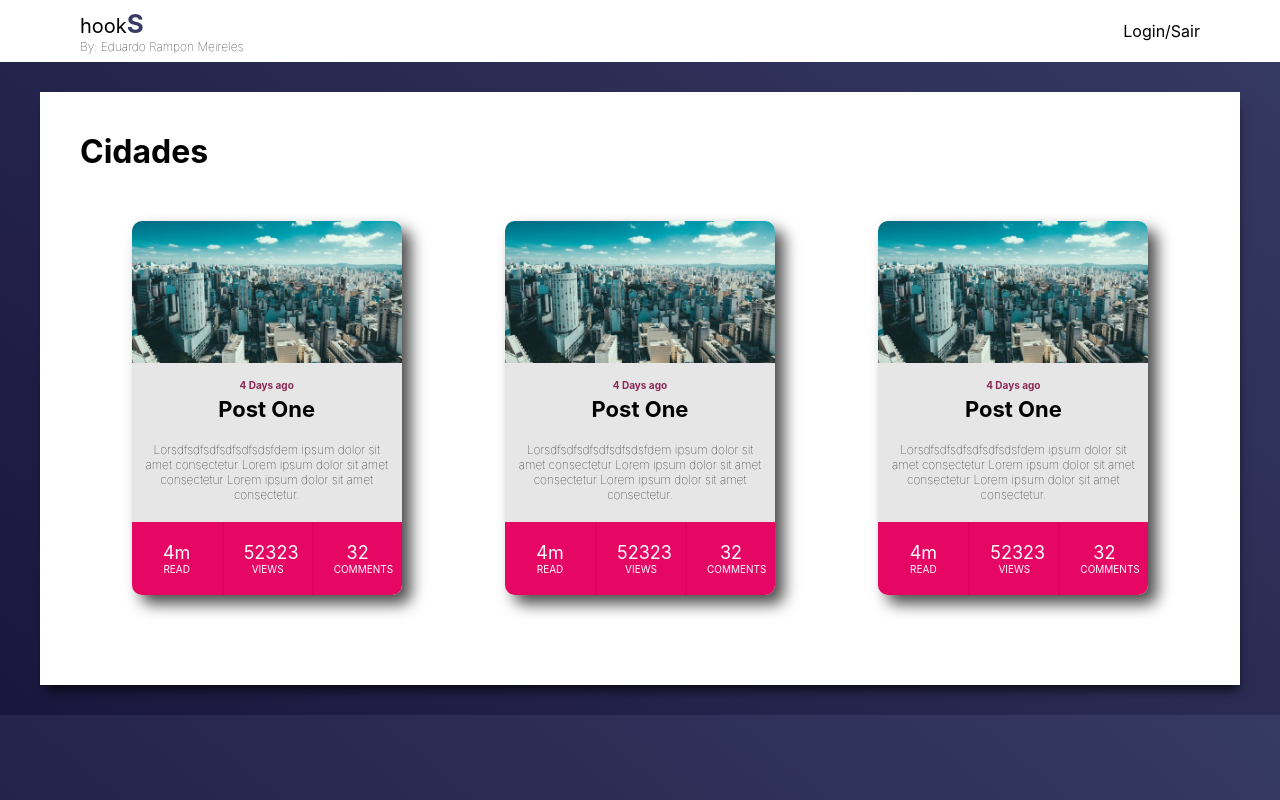
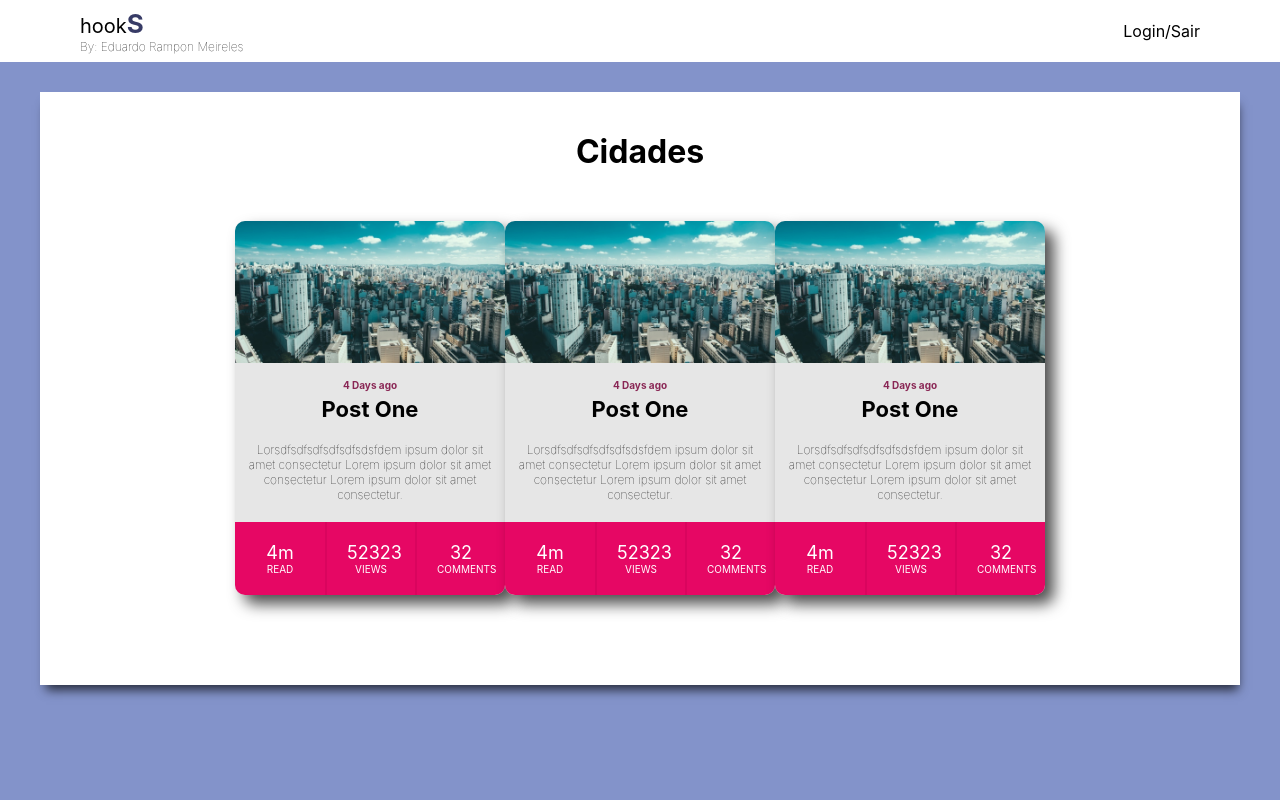
Before and after one commit to edu-rm/jwt-authentication, a React (Create React App) app in the folder web/: page / in a window 1280 px wide. Built offline with nearby package versions, Linux system fonts and the light colour scheme.

Commit message:
Login page

```diff
--- a/web/src/index.css
+++ b/web/src/index.css
@@ -7,14 +7,10 @@ body {
     sans-serif;
   -webkit-font-smoothing: antialiased;
   -moz-osx-font-smoothing: grayscale;
-  background: linear-gradient(220.04deg, #363B64 -0.93%, #1A163D 100%), rgba(22, 51, 155, 0.53);
+  background: rgba(22, 51, 155, 0.53);
   height: 100%;
 }
 
-code {
-  font-family: source-code-pro, Menlo, Monaco, Consolas, 'Courier New',
-    monospace;
-}
 
 
 #root {
--- a/web/src/pages/Home/styles.css
+++ b/web/src/pages/Home/styles.css
@@ -6,6 +6,7 @@
 
   color: #000;
   box-shadow: 2px 9px 10px -4px rgba(0,0,0,0.7);
+  text-align: center;
 }
 
 .cards {
--- a/web/src/pages/Login/index.js
+++ b/web/src/pages/Login/index.js
@@ -0,0 +1,17 @@
+import React from 'react';
+import './styles.css';
+
+function Login() {
+  return (
+    <div className="container">
+      <h2>Faça login</h2>
+      <form>
+        <input type="text" placeholder="Email"/>
+        <input type="password" placeholder="Senha"/>
+        <button>Entrar</button>
+      </form>
+    </div>
+  );
+}
+
+export default Login;
--- /dev/null
+++ b/web/src/pages/Login/styles.css
@@ -0,0 +1,52 @@
+.container {
+  background-color: white;
+  margin: 30px auto;
+  max-width: 1200px;
+  padding: 40px 40px;
+  display: flex;
+  flex-direction: column;
+  align-items: center;
+  color: #000;
+  box-shadow: 2px 9px 10px -4px rgba(0,0,0,0.7);
+  text-align: center;
+}
+
+h2{
+  margin-bottom: 40px;
+}
+
+form {
+  display: flex;
+  flex-direction: column;
+}
+
+form input {
+  padding: 12px 12px;
+  max-width: 600px;
+  min-width: 300px;
+  border: 2px solid #373B66;
+  border-radius: 20px;
+  outline: 0;
+  margin-bottom: 22px;
+  font-size: 12px;
+}
+
+form input:focus {
+  border: 2px solid red;
+}
+
+form button {
+  padding: 12px 12px;
+  border: 0;
+  background-color:#373B66 ;
+  color: white;
+  font-size: 12px;
+  font-weight: bold;
+  border-radius: 20px;
+  cursor: pointer;
+}
+
+
+form input::placeholder {
+  color: #000;
+}
```
Also changed, not shown: web/src/pages/Login/index.css (deleted).
